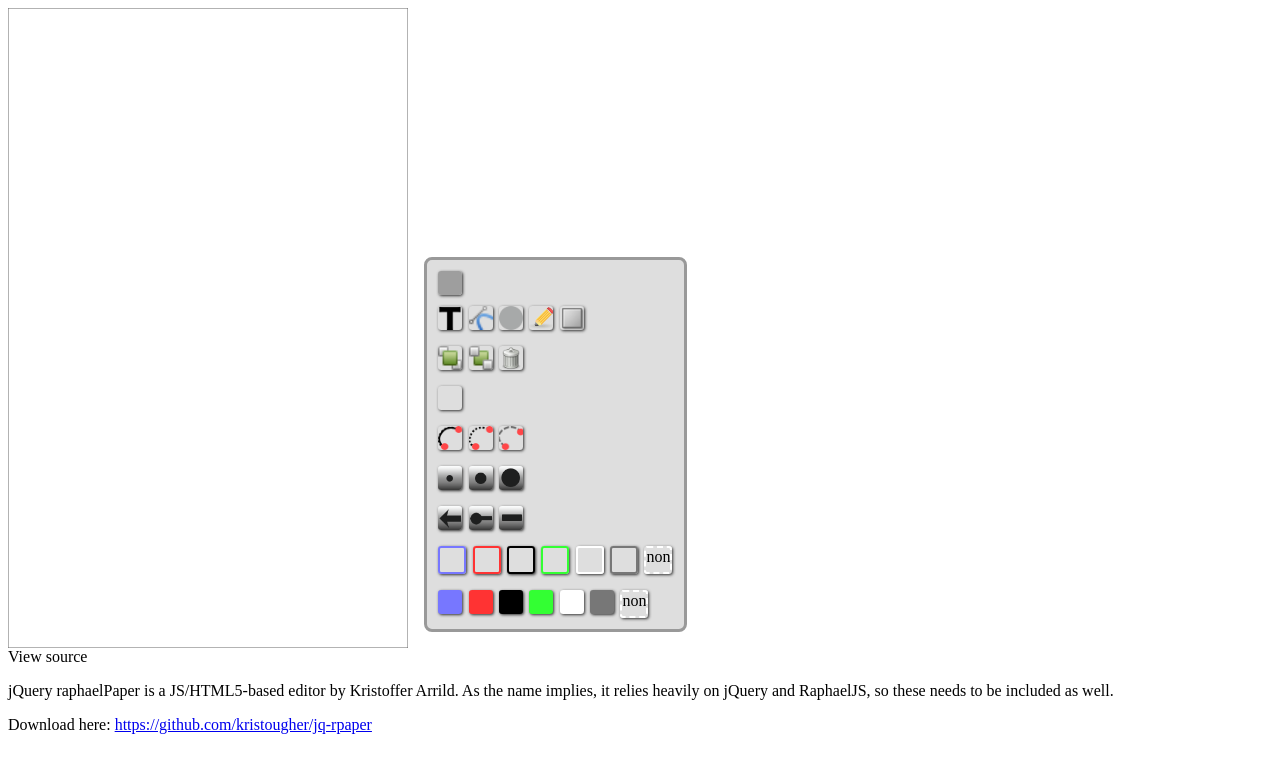
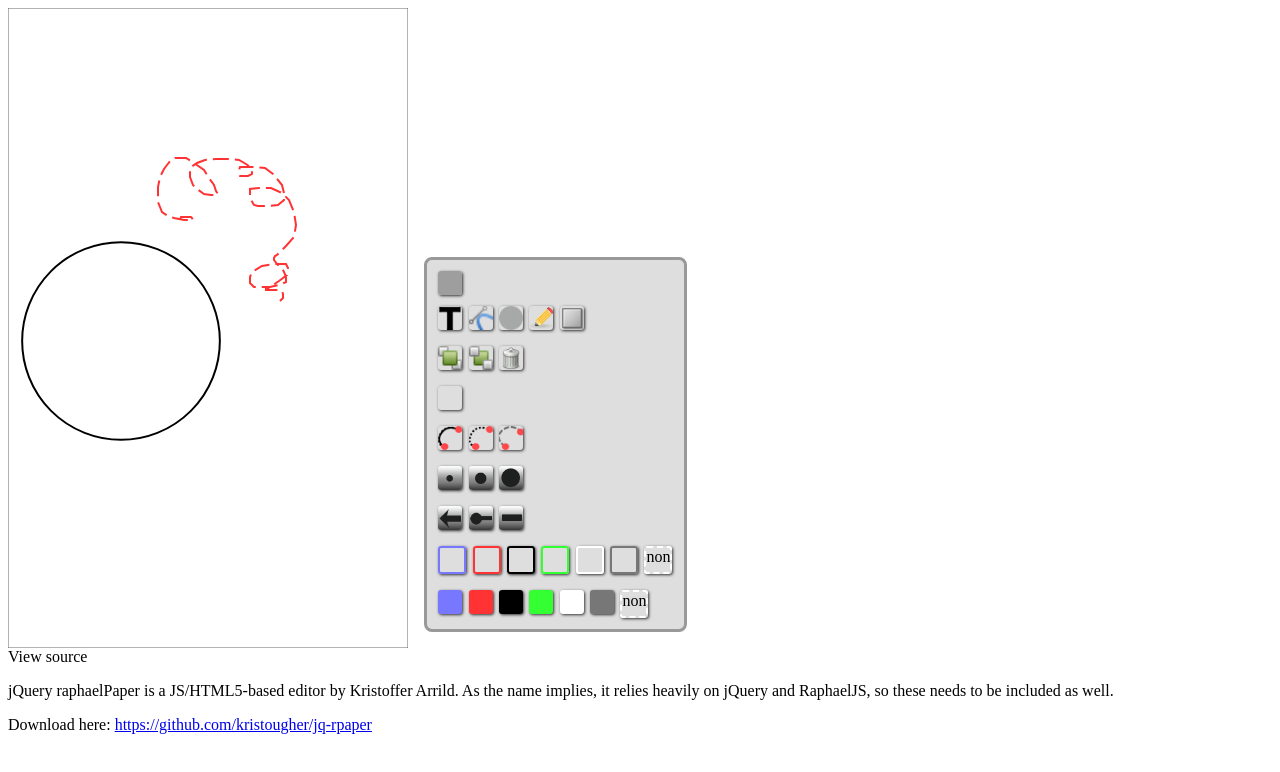
Before and after one commit to kristougher/jq-rpaper, a plain HTML site: page index.html in a window 1280 px wide. Drawn offline with Linux system fonts and the light colour scheme; grey boxes are pictures that could not be loaded.

Commit message:
Fixed some issues with paths when loading saved drawing. Problem came from the new method of saving.

```diff
--- a/index.html
+++ b/index.html
@@ -22,7 +22,7 @@ $(document).ready(function(){
 </script>
 </head>
 <body>
-<textarea id="draw-canvas"></textarea>
+<textarea id="draw-canvas">{"circle_1":{"cx":"113","cy":"333","r":"98.85848471426213","fill":"none","stroke":"#000000","stroke-width":"2","style":"-webkit-tap-highlight-color: rgba(0, 0, 0, 0);","type":"circle"},"path_3":{"fill":"none","stroke":"#ff3333","d":"M172,212L173,209L174,209L177,209L180,209L183,209L184,210L185,212L184,212L176,212L166,210L160,208L154,204L152,199L150,194L150,187L150,179L152,169L156,161L159,157L163,152L167,150L172,150L178,150L186,155L196,162L201,170L206,177L208,183L210,186L209,187L203,187L196,186L189,181L185,177L182,169L182,163L183,159L189,155L197,152L208,151L220,151L231,152L238,156L242,159L244,163L244,166L240,168L235,168L232,168L231,165L231,162L232,159L237,159L246,159L257,160L265,166L274,177L276,185L276,192L270,197L260,198L250,198L246,197L242,190L242,185L242,181L251,180L263,180L274,185L281,192L286,204L288,217L286,229L278,238L273,243L269,247L267,248L266,250L266,251L266,252L270,257L274,260L276,264L278,269L278,274L271,277L262,279L251,279L246,279L242,275L242,269L244,264L254,258L265,256L272,256L278,256L280,260L279,267L271,273L265,277L259,281L258,281L258,282L259,282L265,282L271,282L274,283L275,286L275,290L272,293","stroke-width":"2","transform":"matrix(0.8086,-0.5884,0.5884,0.8086,-88.408,171.265)","opacity":"1","style":"-webkit-tap-highlight-color: rgba(0, 0, 0, 0); opacity: 1;","stroke-dasharray":"16,6","type":"path"}}</textarea>
 <p>jQuery raphaelPaper is a JS/HTML5-based editor by Kristoffer Arrild. As the name implies,
 it relies heavily on jQuery and RaphaelJS, so these needs to be included as well.</p>
 <p>Download here: <a href="https://github.com/kristougher/jq-rpaper">https://github.com/kristougher/jq-rpaper</a></p>
--- a/js/jquery_draw.js
+++ b/js/jquery_draw.js
@@ -438,14 +438,25 @@
     tempCurve[3].drag(editor.pointMoveCurve,editor.pointStart,editor.pointUp);
   },
   drawObject: function (type, key, attr, callback) {
-    if (type == "freehand" || type == "vector") {
+    if (type == "freehand" || type == "vector" || type == "path") {
       type = "path";
+      if (editor.isset(attr.d)) {
+        attr.path = attr.d;
+      }
+    }
+    // TODO: Awful conversion of dasharray.
+    if (editor.isset(attr["stroke-dasharray"]) && (attr["stroke-dasharray"].indexOf(","))) {
+      if (attr["stroke-dasharray"] == "6,2") {
+        attr["stroke-dasharray"] = "-";
+      }
+      else {
+        attr["stroke-dasharray"] = "--";
+      }
     }
     attr.type = type;
     if (typeof nosave == 'undefined') {
       objectsArray[key] = paper.add([attr]);
       objectsArray[key].attr({title: key});
-
       objectsArray[key].click(function() {
         editor.activate_object(this.attr("title"))
       });
@@ -454,16 +465,17 @@
     else {
       paper.add([attr]);
     }
-    callback(key);
+    if (typeof callback != 'undefined') {
+      callback(key);
+    }
   },
   drawFromJSON: function (key, jsonstr, nosave){
     var info = key.split("_");
 
-    var objTemp = jsonstr, temp;
-    temp = editor.drawObject(info[0], info[1], objTemp, nosave);
+    var objTemp = jsonstr;
+    editor.drawObject(info[0], key, objTemp, nosave);
 
     if (typeof nosave == 'undefined') {
-      elements[key] = temp;
       i++;
     }
   },
@@ -826,7 +838,7 @@
 
     var saved_drawing;
     if (this.val().length > 2) {
-      saved_drawing = JSON.parse($(".draw-diagram-input").val());
+      saved_drawing = JSON.parse(this.val());
       if (typeof saved_drawing.background != "undefined") {
         editor.setBackground(background_list, saved_drawing.background, true);
         $(".draw-background-select").find("[value='" + saved_drawing.background + "']").attr("selected", "selected");
```
Also changed, not shown: 1 other file.
